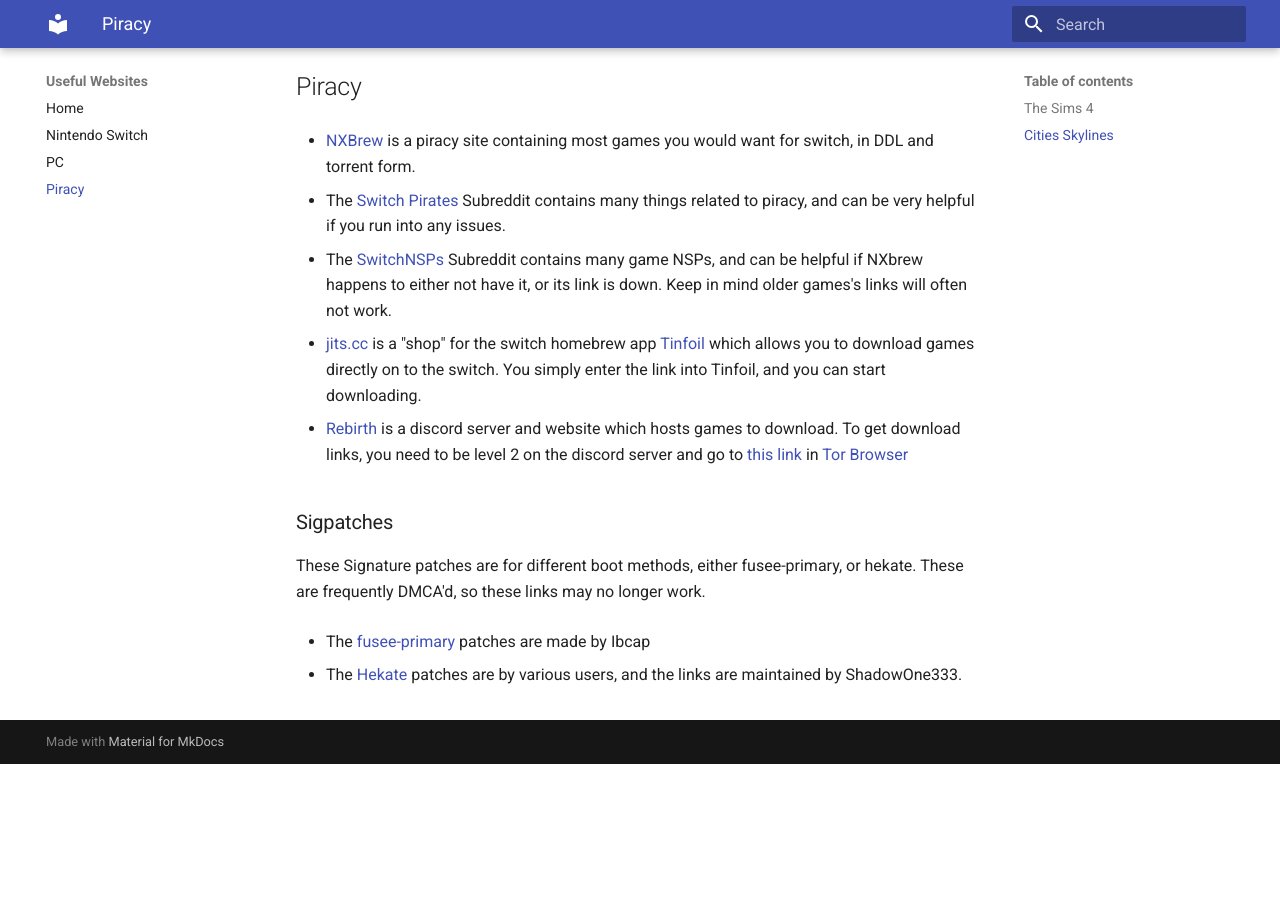
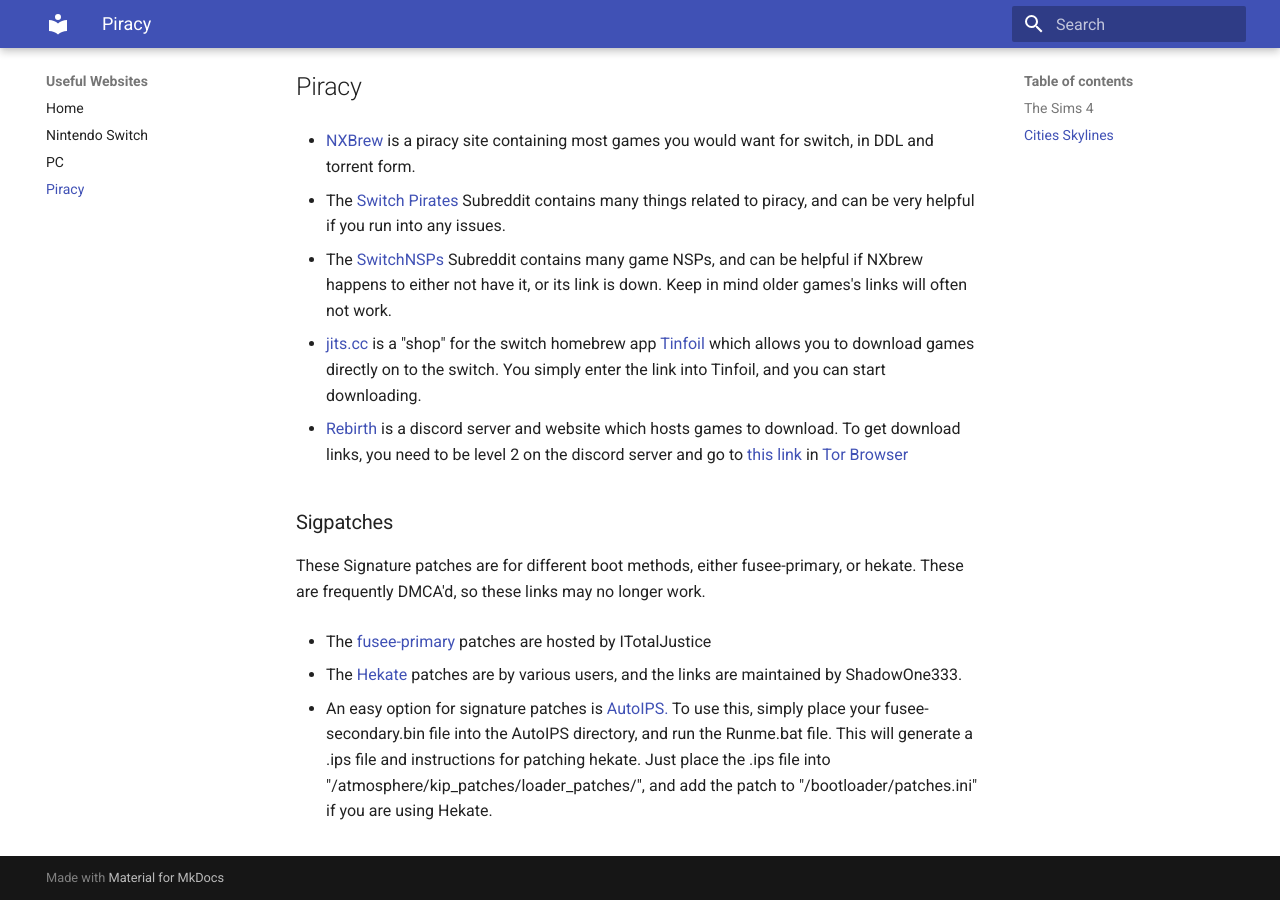
Before and after one commit to Supersonicboss1/Helpful-Websites-Supersonicboss1, an MkDocs documentation site: the page built from docs/piracy.md, in a window 1280 px wide and 900 px high, scrolled down 759 px. Built offline with MkDocs 1.6.1 and Material for MkDocs 9.7.7, drawn with Linux system fonts in a browser that asks for light colours; before the commit the page ends 1523 px from its top, so only the background shows below that.

Commit message:
add autoips, change link

```diff
--- a/docs/piracy.md
+++ b/docs/piracy.md
@@ -36,6 +36,8 @@
 
 These Signature patches are for different boot methods, either fusee-primary, or hekate. These are frequently DMCA'd, so these links may no longer work.
 
-- The [fusee-primary](https://gbatemp.net/threads/sigpatches-for-atmosphere-fusee-primary-only.567542/) patches are made by Ibcap
+- The [fusee-primary](https://github.com/ITotalJustice/patches/releases) patches are hosted by ITotalJustice
 
 - The [Hekate](https://gbatemp.net/threads/sigpatches-for-atmosphere-hekate-fss0-fusee-secondary-only.571543) patches are by various users, and the links are maintained by ShadowOne333.
+
+- An easy option for signature patches is [AutoIPS.](https://gbatemp.net/threads/autoips-sig-patcher.574126/) To use this, simply place your fusee-secondary.bin file into the AutoIPS directory, and run the Runme.bat file. This will generate a .ips file and instructions for patching hekate. Just place the .ips file into "/atmosphere/kip_patches/loader_patches/", and add the patch to "/bootloader/patches.ini" if you are using Hekate.
```
